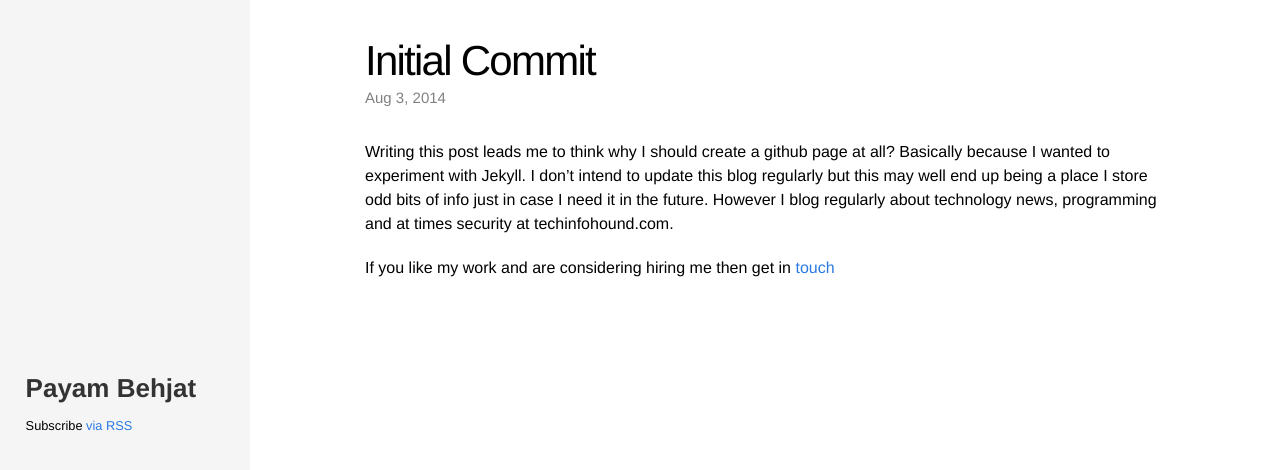
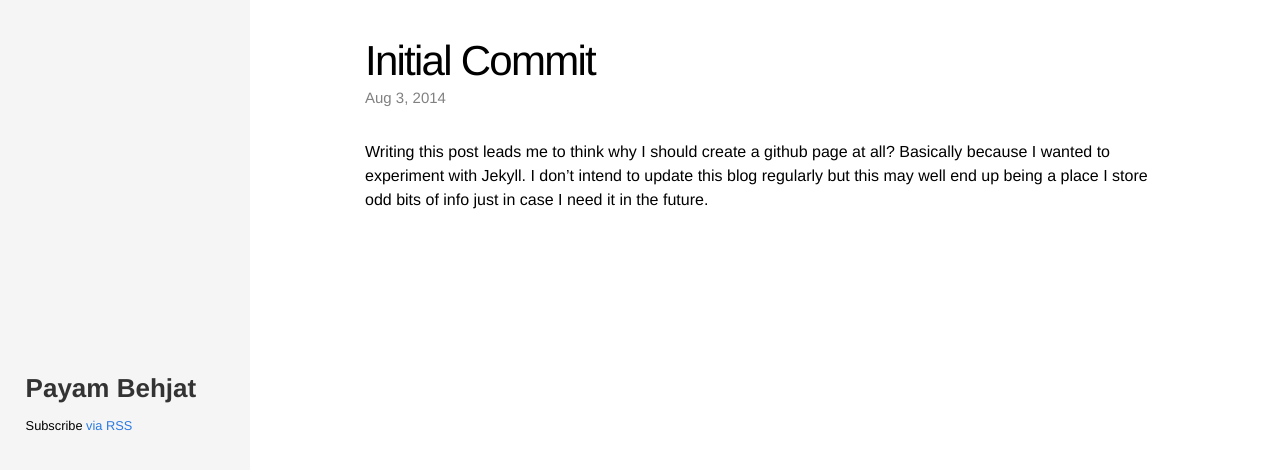
Before and after one commit to PayamBen/PayamBen.github.io, a Jekyll site: the page built from _posts/2014-08-03-Initial-Commit.markdown, in a window 1280 px wide. Shown: the top 470 px of the page. Built offline with Jekyll 4.4.1, drawn with Linux system fonts in a browser that asks for light colours.

Commit message:
Update 2014-08-03-Initial-Commit.markdown
update

```diff
--- a/_posts/2014-08-03-Initial-Commit.markdown
+++ b/_posts/2014-08-03-Initial-Commit.markdown
@@ -5,8 +5,6 @@ date:   2014-08-03 18:14:00
 categories: basic
 ---
 
-Writing this post leads me to think why I should create a github page at all? Basically because I wanted to experiment with Jekyll. I don't intend to update this blog regularly but this may well end up being a place I store odd bits of info just in case I need it in the future. However I blog regularly about technology news, programming and at times security at techinfohound.com.
-
-If you like my work and are considering hiring me then get in [touch][about-link]
+Writing this post leads me to think why I should create a github page at all? Basically because I wanted to experiment with Jekyll. I don't intend to update this blog regularly but this may well end up being a place I store odd bits of info just in case I need it in the future.
 
 [about-link]: /contact/
```
